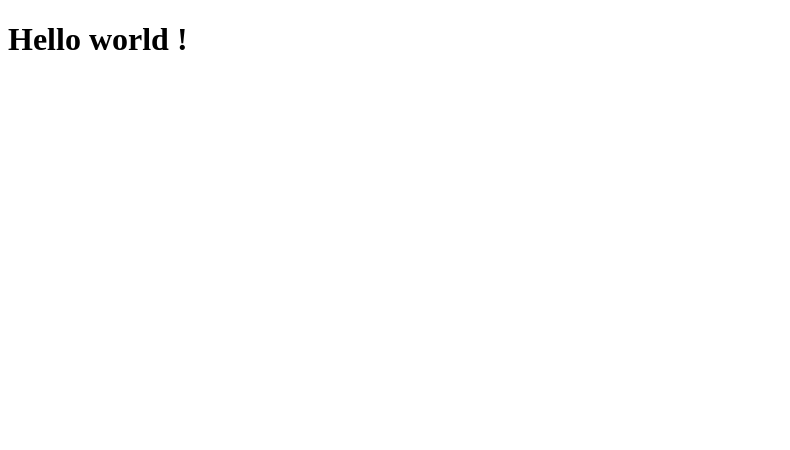
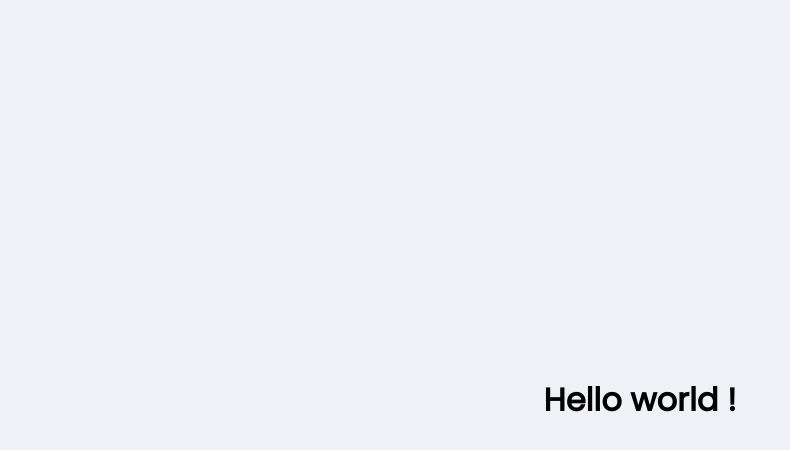
Before and after one commit to adoniasvitorio/proffy-web, a React (Create React App) app: page / in a window 1280 px wide. Shown: the top 450 px of the page, without its empty margins (0-790 px from the left). Built offline with nearby package versions, Linux system fonts and the light colour scheme.

Commit message:
create global styles

```diff
--- a/public/index.html
+++ b/public/index.html
@@ -4,6 +4,8 @@
     <meta charset="utf-8" />
     <meta name="viewport" content="width=device-width, initial-scale=1" />
     <meta name="theme-color" content="#000000" />
+
+    <link href="https://fonts.googleapis.com/css2?family=Archivo:wght@400;700&family=Poppins&display=swap" rel="stylesheet">
 
     <title>Proffy</title>
   </head>
--- a/src/App.tsx
+++ b/src/App.tsx
@@ -1,4 +1,6 @@
 import React from 'react';
+
+import "./assets/styles/global.css";
 
 function App() {
   return (
--- /dev/null
+++ b/src/assets/styles/global.css
@@ -0,0 +1,60 @@
+:root {
+    --color-background: #F0F0F7;
+    --color-primary-lighter: #9871F5;
+    --color-primary-light: #916BEA;
+    --color-primary: #8257E5;
+    --color-primary-dark: #774DD6;
+    --color-primary-darker: #6842C2;
+    --color-secundary: #04D361;
+    --color-secundary-dark: #04BF58;
+    --color-title-in-primary: #FFFFFF;
+    --color-text-in-primary: #D4C2FF;
+    --color-text-title: #32264D;
+    --color-text-complement: #9C98A6;
+    --color-text-base: #6A6180;
+    --color-line-in-white: #E6E6F0;
+    --color-input-background: #F8F8FC;
+    --color-button-text: #FFFFFF;
+    --color-box-base: #FFFFFF;
+    --color-box-footer: #FAFAFC;
+
+    font-size: 60%;
+  }
+
+* {
+      margin: 0;
+      padding: 0;
+      box-sizing: border-box;
+}
+
+html, body, #root {
+      height: 100vh;
+}
+
+body {
+      background: var(--color-background);
+}
+
+#root {
+      display: flex;
+      align-items: center;
+      justify-content: center;
+}
+
+body,
+input,
+button,
+textarea {
+    font: 500 1.6rem Poppins;
+}
+
+.container {
+    width: 90vw;
+    max-width: 700px;
+}
+
+@media (min-width: 700px) {
+    :root {
+        font-size: 62.5%;
+    }
+}
```
